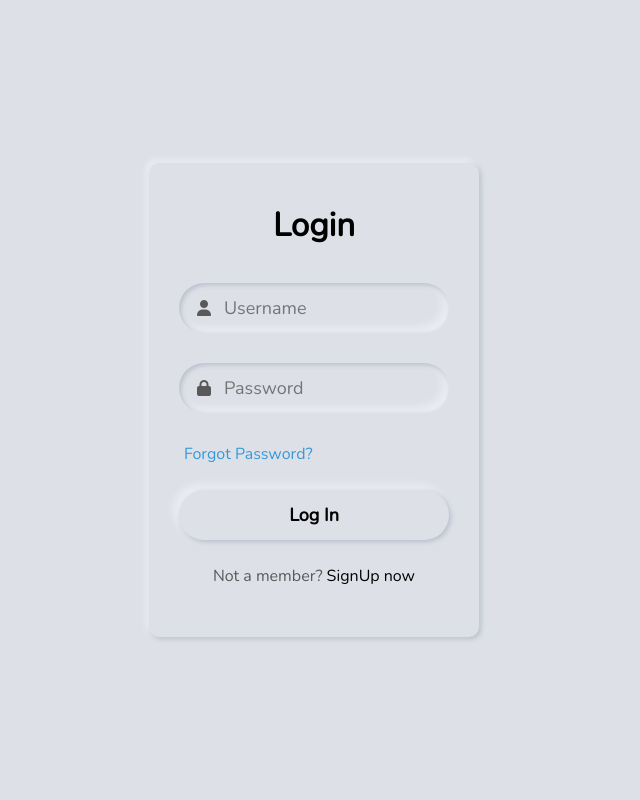
After one commit to mrnosomebody/myWebSite, a Django app: page /login/ in a window 1280 px wide. The commit adds this page. Shown: the whole page, without its empty margins (326-966 px from the left). Run offline with Django 4.2, Linux system fonts and the light colour scheme; some libraries are stand-ins or nearby versions.

Commit message:
login/logout

```diff
--- a/JustInCase/settings.py
+++ b/JustInCase/settings.py
@@ -125,3 +125,5 @@ STATICFILES_DIRS = [
 # https://docs.djangoproject.com/en/4.0/ref/settings/#default-auto-field
 
 DEFAULT_AUTO_FIELD = 'django.db.models.BigAutoField'
+
+LOGIN_URL = 'login/'
--- a/JustInCase/urls.py
+++ b/JustInCase/urls.py
@@ -1,10 +1,13 @@
 from django.contrib import admin
+from django.contrib.auth import logout
 from django.urls import path, include
-from .views import index
+from .views import index, login_, logout_
 
 urlpatterns = [
-    path('', index),
+    path('', index, name='home'),
     path('resume/', include('resume.urls')),
     path('notions/', include('notions.urls')),
+    path('login/', login_, name='login-page'),
+    path('logout/', logout_, name='logout-page'),
     path('admin/', admin.site.urls),
 ]
--- a/JustInCase/views.py
+++ b/JustInCase/views.py
@@ -1,5 +1,31 @@
-from django.shortcuts import render
+from django.contrib.auth import authenticate, login, logout
+
+from django.shortcuts import render, redirect
 
 
 def index(request):
     return render(request, 'main/index.html')
+
+
+def login_(request):
+    next_ = request.GET.get('next', '')  # @login_required отдает next(куда идти далее)
+    if request.method == 'POST':
+        username = request.POST['username']
+        password = request.POST['password']
+        user = authenticate(request, username=username, password=password)
+        if user is not None:
+            login(request, user)
+            if next_ != '':
+                return redirect(next_)  # туда и идем
+            return redirect('home')
+        else:
+            return redirect(request.get_full_path())
+    return render(request, 'auth/login.html')
+
+
+def logout_(request):
+    next_ = request.GET.get('next', '')
+    logout(request)
+    if next_ != '':
+        return redirect(next_)  # туда и идем
+    return redirect('home')
--- a/notions/urls.py
+++ b/notions/urls.py
@@ -1,9 +1,13 @@
 from django.urls import path, include
+
+from JustInCase.views import login_
 from .views import notions_main_page, detail
+
 
 urlpatterns = [
     path('', notions_main_page, name='notions'),
+    path('login/', login_, name='login-page'),
     path('<slug>/', detail, name='notions-detail'),
     path('<slug>/<_slug>/', detail, name='notions-detail'),
-    path('accounts/', include('django.contrib.auth.urls')),
+
 ]
--- /dev/null
+++ b/static/css/auth/login/style.css
@@ -0,0 +1,139 @@
+@import url('https://fonts.googleapis.com/css2?family=Nunito:wght@200&display=swap');/*--------- Layout -------- */
+
+*{
+  margin:0;
+  padding: 0;
+  box-sizing: border-box;
+  font-family: 'Nunito', sans-serif;
+}
+
+html,body{
+  height: 100%;
+}
+
+body{
+  display: grid;
+  place-items: center;
+  text-align: center;
+  background: #dde1e7;
+}
+
+.content{
+  width: 330px;
+  background: #dde1e7;
+  border-radius: 10px;
+  padding: 40px 30px;
+  box-shadow: -3px -3px 7px #ffffff73,
+              2px 2px 5px rgba(94, 104, 121, 0.288);
+}
+
+.content .text{
+  font-size: 33px;
+  font-weight: 600;
+  margin-bottom: 35px;
+  color: #000;
+}
+
+.content .field{
+  height: 50px;
+  width: 100%;
+  display: flex;
+  position: relative;
+  margin-bottom: 30px;
+}
+
+.field input{
+  height: 100%;
+  width: 100%;
+  padding-left: 45px;
+  font-size: 18px;
+  outline: none;
+  border: none;
+  color: #595959;
+  background: #dde1e7;
+  border-radius: 25px;
+  box-shadow: inset 2px 2px 5px #babecc,
+              inset -5px -5px 10px #ffffff73;
+}
+
+.field input:focus ~ label{
+  box-shadow: inset 2px 2px 5px #babecc,
+              inset -1px -1px 2px #ffffff73;
+}
+
+.field:nth-child(2){
+  margin-top: 20px;
+}
+
+.field span{
+  position: absolute;
+  width: 50px;
+  line-height: 50px;
+  color: #595959;
+}
+
+.field label{
+  position: absolute;
+  top: 50%;
+  left: 45px;
+  pointer-events: none;
+  color: #666666;
+  transform: translateY(-50%);
+}
+
+
+.field input:focus ~ label{
+  opacity: 0;
+}
+
+.forgot-pass{
+  text-align: left;
+  margin: 10px 0 10px 5px;
+}
+
+.forgot-pass a{
+  font-size: 16px;
+  color: #3498db;
+  text-decoration: none;
+}
+
+.forgot-pass:hover a{
+  text-decoration: underline;
+}
+
+button{
+  margin: 15px 0;
+  width: 100%;
+  height: 50px;
+  color: #000;
+  font-size: 18px;
+  font-weight: 600;
+  background: #dde1e7;
+  border: none;
+  outline: none;
+  cursor: pointer;
+  border-radius: 25px;
+  box-shadow: 2px 2px 5px #babecc,
+              -5px -5px 10px #ffffff73;
+}
+
+button:focus{
+  color: #3498db;
+  box-shadow: inset 2px 2px 5px #babecc,
+              inset -5px -5px 10px #ffffff73;
+}
+
+.signup{
+  font-size: 16px;
+  color: #595959;
+  margin: 10px 0;
+}
+
+.signup a{
+  color: #000;
+  text-decoration: none;
+}
+
+.signup a:hover{
+  text-decoration: underline;
+}
--- /dev/null
+++ b/templates/auth/login.html
@@ -0,0 +1,36 @@
+{% load static %}
+<!DOCTYPE html>
+<html lang="en">
+<head>
+    <meta charset="UTF-8">
+    <meta name="viewport" content="width=device-width, initial-scale=1.0">
+    <title>LogIn</title>
+    <link rel="stylesheet" href="{% static 'css/auth/login/style.css' %}">
+
+</head>
+<body>
+<div class="content">
+
+    <div class="text">Login</div>
+    <form action="" method="post">{% csrf_token %}
+
+        <div class="field">
+            <span class="fas fa-user"></span>
+            <input type="text" required name="username" placeholder="Username">
+{#            <label>Username</label>#}
+        </div>
+        <div class="field">
+            <span class="fas fa-lock"></span>
+            <input type="password" name="password" placeholder="Password">
+{#            <label>Password</label>#}
+        </div>
+        <div class="forgot-pass"><a href="#">Forgot Password?</a></div>
+        <button>Log In</button>
+        <div class="signup">Not a member?
+            <a href="#">SignUp now</a>
+        </div>
+    </form>
+</div>
+<script src="https://kit.fontawesome.com/a076d05399.js"></script>
+</body>
+</html>
--- a/templates/notions/notions_by_category.html
+++ b/templates/notions/notions_by_category.html
@@ -11,7 +11,7 @@
         <h1>Посты из категории {{ context.0 }}</h1>
     </div>
 </section>
-<div>
+<div style="">
     {#    {% recursetree links %}#}
     {#        {{ children }}#}
     {#    {% endrecursetree %}#}
--- a/templates/notions/notions_main_page.html
+++ b/templates/notions/notions_main_page.html
@@ -7,10 +7,10 @@
 </head>
 <body>
 {% load mptt_tags %}
-<ul>
+<ul style="font-size: 30px; ">
     {% recursetree categories %}
         <li>
-            <a href="{{ node.get_absolute_url }}">{{ node.name }}</a>
+            <a href="{{ node.get_absolute_url }}" style="text-decoration: none; color: black">{{ node.name }}</a>
             {% if not node.is_leaf_node %}
                 <ul class="children">
                     {{ children }}
--- a/users/admin.py
+++ b/users/admin.py
@@ -1,6 +1,6 @@
 from django.contrib import admin
 from django_mptt_admin.admin import DjangoMpttAdmin
-from .models import Person, Category, LinksList
+from .models import Person, Category, Link
 
 
 admin.site.register(Person)
@@ -12,4 +12,4 @@ class CategoryAdmin(DjangoMpttAdmin):
 
 
 admin.site.register(Category, CategoryAdmin)
-admin.site.register(LinksList)
+admin.site.register(Link)
```
Also changed, not shown: notions/views.py (+12 -10 lines), static/css/style.css (+8 -1 lines), templates/main/index.html (+19 -1 lines), users/models.py (+6 -8 lines), users/migrations/0004_rename_linkslist_link_remove_person_links_list_and_more.py (added), users/migrations/0005_category_creator_link_creator.py (added), users/migrations/0006_alter_category_creator_alter_link_creator.py (added).
